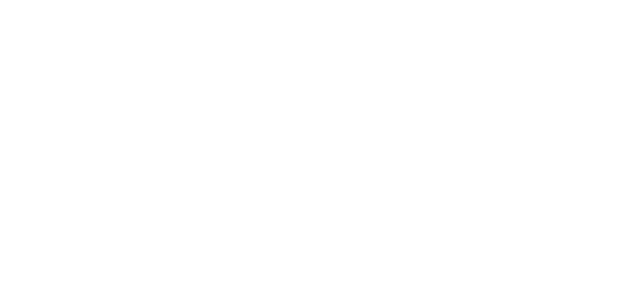
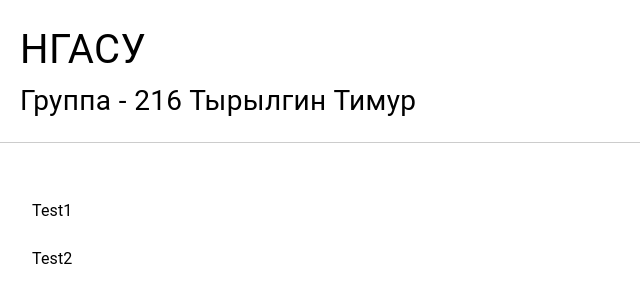
Before and after one commit to vir2oz4y/reactApp216, a React (Create React App) app: page /#/Tyrylgin in a window 1280 px wide. Before the commit this address had no page. Shown: the top 302 px of the page, without its empty margins (0-640 px from the left). Built offline with nearby package versions, Linux system fonts and the light colour scheme.

Commit message:
ознакомились с роутером

```diff
--- a/src/Pages/Route/RouteComponent.tsx
+++ b/src/Pages/Route/RouteComponent.tsx
@@ -6,7 +6,9 @@
 import MainPage from "../MainPage";
 import StudentsPage from "../StudentsPage";
 import KryuchkovNickPage from "../StudentPage/KryuchkovNick/KryuchkovNickPage";
-
+import TyrylginTAPage from "../StudentPage/TyrylginTA/TyrylginTAPage";
+import Test1Page from "../StudentPage/TyrylginTA/Test1/Test1Page";
+import Test2Page from '../StudentPage/TyrylginTA/Test2/Test2Page';
 const RouteComponent = () => {
     return (
         <HashRouter>
@@ -15,6 +17,11 @@
                     <Route index element={<StudentsPage/>} />
 
                     <Route path={'teacher'} element={<KryuchkovNickPage/>} />
+                    <Route path={'Tyrylgin'} element={<TyrylginTAPage/>} >
+                        <Route path={'test1'} element={<Test1Page/>}/>
+                        <Route path={'test2'} element={<Test2Page/>}/>
+                    </Route>
+
                 </Route>
             </Routes>
         </HashRouter>
--- /dev/null
+++ b/src/Pages/StudentPage/TyrylginTA/AsideMenu/AsideMenu.tsx
@@ -0,0 +1,26 @@
+import {List, ListItem, ListItemButton, ListItemText} from '@mui/material';
+import React from 'react';
+import {useNavigate} from "react-router-dom";
+
+const AsideMenu = () => {
+
+    const navigate=useNavigate();
+
+    return (
+        <List>
+            <ListItem disablePadding>
+                <ListItemButton onClick={()=>navigate('test1')}>
+                    <ListItemText primary="Test1" />
+                </ListItemButton>
+            </ListItem>
+
+            <ListItem disablePadding>
+                <ListItemButton onClick={()=>navigate('test2')}>
+                    <ListItemText primary="Test2" />
+                </ListItemButton>
+            </ListItem>
+        </List>
+    );
+};
+
+export default AsideMenu;
--- /dev/null
+++ b/src/Pages/StudentPage/TyrylginTA/Test1/Test1Page.tsx
@@ -0,0 +1,11 @@
+import React from 'react';
+
+const Test1Page = () => {
+    return (
+        <div>
+            test1
+        </div>
+    );
+};
+
+export default Test1Page;
--- /dev/null
+++ b/src/Pages/StudentPage/TyrylginTA/Test2/Test2Page.tsx
@@ -0,0 +1,11 @@
+import React from 'react';
+
+const Test2Page = () => {
+    return (
+        <div>
+            test2
+        </div>
+    );
+};
+
+export default Test2Page;
--- /dev/null
+++ b/src/Pages/StudentPage/TyrylginTA/TyrylginTAPage.scss
@@ -0,0 +1,4 @@
+.self_content_block{
+  display: flex;
+  gap: 1em;
+}
--- /dev/null
+++ b/src/Pages/StudentPage/TyrylginTA/TyrylginTAPage.tsx
@@ -0,0 +1,23 @@
+import React from 'react';
+import Header from "../../../Components/Header/Header";
+import ContentBlock from "../../../Components/ContentBlock/ContentBlock";
+import AsideMenu from "./AsideMenu/AsideMenu";
+import {Outlet} from "react-router-dom";
+import "./TyrylginTAPage.scss"
+const TyrylginTAPage = () => {
+    return (
+        <div>
+            <Header studentFio={'Тырылгин Тимур'}/>
+
+            <ContentBlock>
+                <div className={'self_content_block'}>
+                    <AsideMenu/>
+
+                    <Outlet/>
+                </div>
+            </ContentBlock>
+        </div>
+    );
+};
+
+export default TyrylginTAPage;
--- a/src/Pages/StudentsPage.tsx
+++ b/src/Pages/StudentsPage.tsx
@@ -18,10 +18,10 @@
                 />
 
                 <StudentElement
-                    fio={'Крючков Николай Алексеевич'}
-                    description={'Middle fullstack developer'}
-                    imageSrc={'https://sky.pro/media/wp-content/uploads/2022/03/glavnaya-9-1.png'}
-                    navigateTo={'/teacher'}
+                    fio={'Тырылгин Тимур Анатольевич'}
+                    description={'mASSter'}
+                    imageSrc={'https://kartinkof.club/uploads/posts/2022-03/thumbs/1648233025_2-kartinkof-club-p-mem-danzhen-master-2.jpg'}
+                    navigateTo={'/Tyrylgin'}
                 />
 
             </Stack>
```
